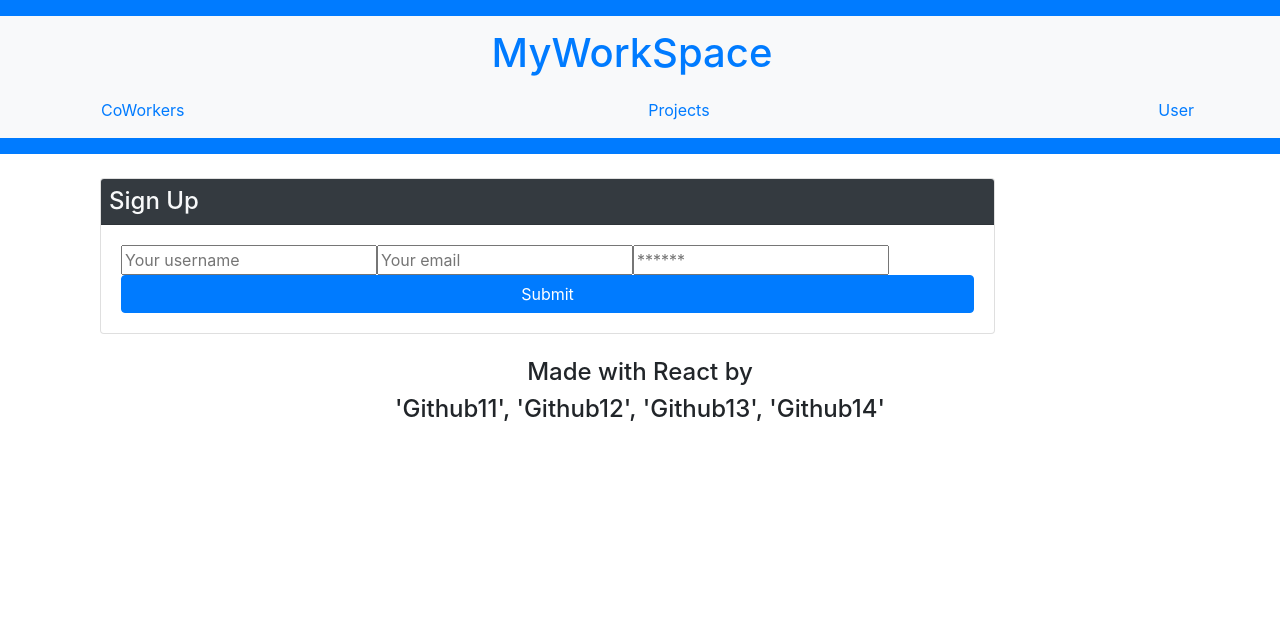
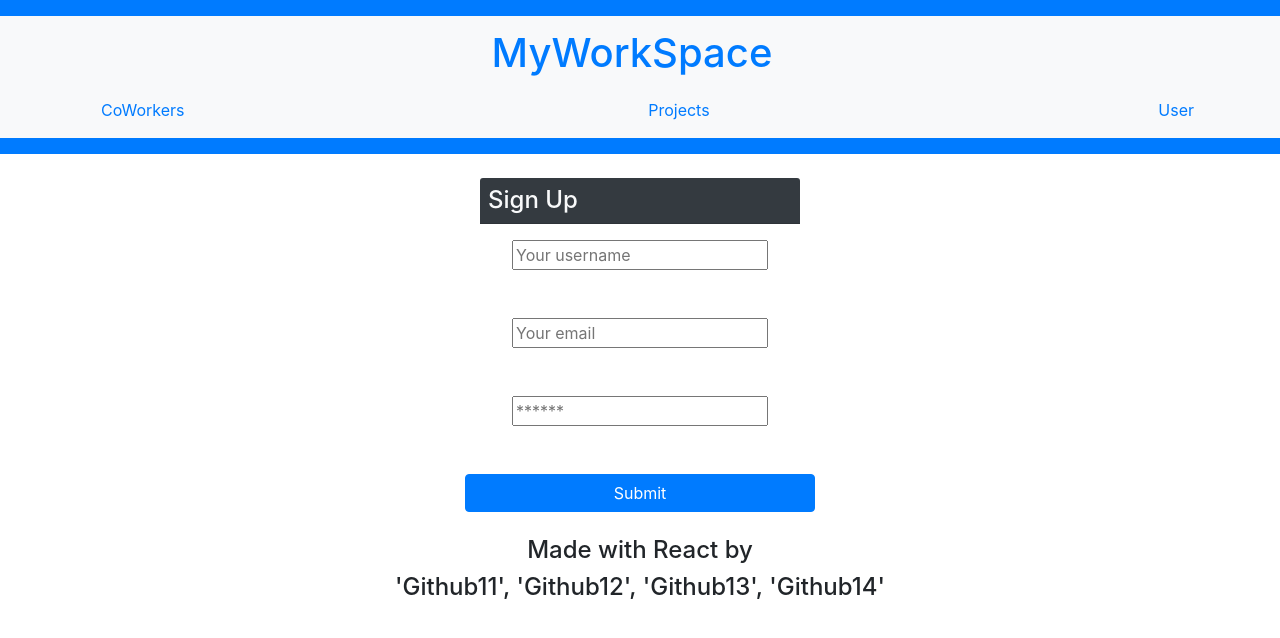
Before and after one commit to Krimeas/myworkspace, a React (Create React App) app in the folder client/: page /signup in a window 1280 px wide. Shown: the top 638 px of the page. Built offline with nearby package versions, Linux system fonts and the light colour scheme.

Commit message:
sign up page looks like fima mock up

```diff
--- a/client/src/pages/Signup.js
+++ b/client/src/pages/Signup.js
@@ -39,18 +39,29 @@ const Signup = () => {
   };
 
   return (
-    <main className="flex-row justify-center mb-4">
-      <div className="col-12 col-lg-10">
-        <div className="card">
-          <h4 className="card-header bg-dark text-light p-2">Sign Up</h4>
-          <div className="card-body">
+    <main className="flex-row justify-center mb-4 row">
+      <div class="container h-100">
+        <div class="row h-100 justify-content-center align-items-center">
+          <div class="col-lg-4 col-lg-offset-4">
+            <div class="container">
+              <h4 class="card-header bg-dark text-light p-2">Sign Up</h4>
+            </div>
+
             {/* {data ?
             (
               <p>
                 <Link to="/">Go Home {' '}.</Link>
               </p>
             ) : ( */}
+
             <form onSubmit={handleFormSubmit}>
+              <div class="container d-flex justify-content-center">
+                <div class="col-lg-4 col-lg-offset-4">
+                  <div class="d-flex justify-content-center lign-items-center">
+                    <div class="vstack gap-3">
+
+                      <div class="mb-3 mt-3">
+                        <div class="col-md-3 mb-5">
                           <input
                             className="form-input"
                             placeholder="Your username"
@@ -59,6 +70,11 @@ const Signup = () => {
                             value={formState.name}
                             onChange={handleChange}
                           />
+                        </div>
+                      </div>
+
+                      <div class="mb-3 mt-3">
+                        <div class="col-md-3 mb-5">
                           <input
                             className="form-input"
                             placeholder="Your email"
@@ -67,6 +83,11 @@ const Signup = () => {
                             value={formState.email}
                             onChange={handleChange}
                           />
+                        </div>
+                      </div>
+
+                      <div class="mb-3 mt-3">
+                        <div class="col-md-3 mb-5">
                           <input
                             className="form-input"
                             placeholder="******"
@@ -75,6 +96,19 @@ const Signup = () => {
                             value={formState.password}
                             onChange={handleChange}
                           />
+                        </div>
+                      </div>
+                    </div>
+                  </div>
+                </div>
+              </div>
+
+            </form>
+
+
+
+
+
             <button
               className="btn btn-block btn-primary"
               style={{ cursor: 'pointer' }}
@@ -82,7 +116,11 @@ const Signup = () => {
             >
               Submit
             </button>
-              </form>
+
+
+
+
+
             {/* )} */}
 
             {/* {error && (
@@ -93,7 +131,7 @@ const Signup = () => {
           </div>
         </div>
       </div>
-    </main>
+    </main >
   );
 };
 
```
Lines whose indentation alone changed are shown as unchanged.
